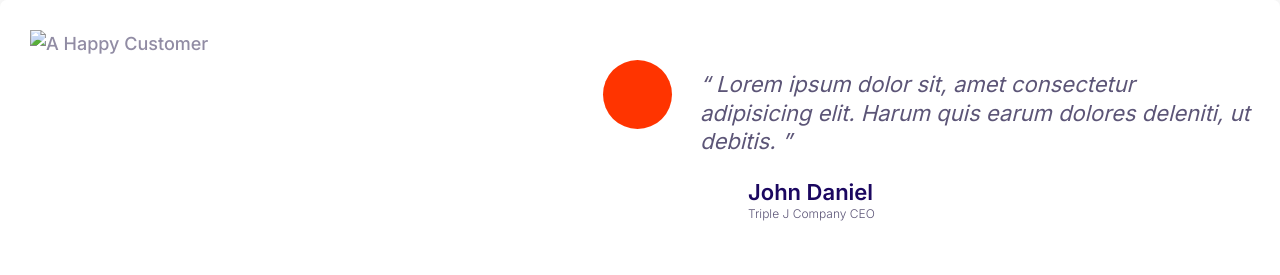
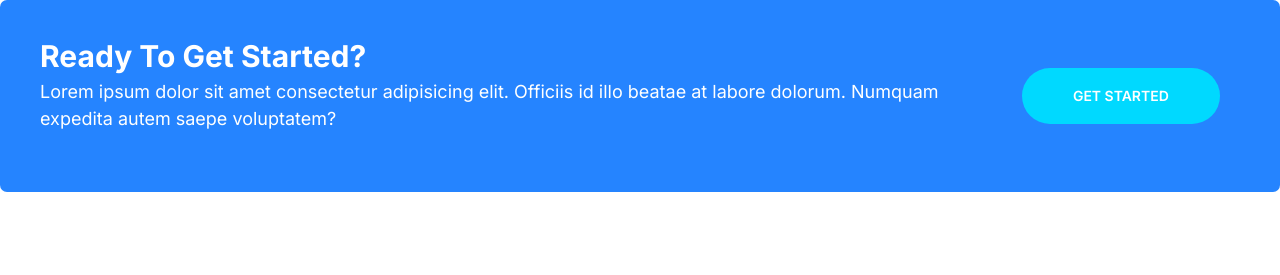
Before and after one commit to Coding-with-Echo/Echofied, a plain HTML site: page index.html in a window 1280 px wide. Drawn offline with Linux system fonts and the light colour scheme.

Commit message:
Building the callout component

```diff
--- a/css/style.css
+++ b/css/style.css
@@ -23,10 +23,10 @@ html {
 }
 
 body {
-  font-family: "Inter", sans-serif;
-  font-size: 2.4rem;
+  font-family: "Inter", Arial, Helvetica, sans-serif;
+  font-size: 2rem;
   font-weight: 500;
-  line-height: 1.6;
+  line-height: 1.5;
   color: var(--color-body);
 }
 
@@ -526,3 +526,49 @@ p {
     margin-top: 3rem;
   }
 }
+
+/* callouts */
+.callout {
+  background: var(--color-primary);
+
+  padding: 4rem;
+  border-radius: 7px;
+}
+
+.callout__content {
+  text-align: center;
+}
+
+.callout__title {
+  color: #fff;
+  margin-top: 0;
+  line-height: 1.1;
+  margin-bottom: 0.5rem;
+  font-size: 3rem;
+}
+
+.callout__text {
+  color: #fff;
+  font-size: 2rem;
+  margin-bottom: 2rem;
+  margin-top: 0;
+}
+
+.callout .btn {
+  align-self: center;
+  margin: 0 2rem;
+}
+
+@media screen and (min-width: 768px) {
+  .callout__content {
+    text-align: left;
+  }
+
+  .callout .grid--1x2 {
+    grid-template-columns: 1fr auto;
+  }
+
+  .callout__text {
+    font-size: 1.8rem;
+  }
+}
--- a/index.html
+++ b/index.html
@@ -15,33 +15,17 @@
     />
   </head>
   <body>
-    <div class="card testimonial">
+    <div class="callout">
       <div class="grid grid--1x2">
-        <div class="testimonial__image">
-          <img src="./images/testimonial.jpg" alt="A Happy Customer" />
-          <div class="icon--container">
-            <svg class="icon icon--white icon--small">
-              <use xlink:href="/images/sprite.svg#quotes"></use>
-            </svg>
-          </div>
+        <div class="callout__content">
+          <h2 class="callout__title">Ready To Get Started?</h2>
+          <p class="callout__text">
+            Lorem ipsum dolor sit amet consectetur adipisicing elit. Officiis id
+            illo beatae at labore dolorum. Numquam expedita autem saepe
+            voluptatem?
+          </p>
         </div>
-        <blockquote class="quote">
-          <p class="quote__text">
-            Lorem ipsum dolor sit, amet consectetur adipisicing elit. Harum quis
-            earum dolores deleniti, ut debitis.
-          </p>
-          <div class="media">
-            <div class="media__image quote__image">
-              <svg class="icon icon--primary icon--small">
-                <use xlink:href="/images/sprite.svg#line"></use>
-              </svg>
-            </div>
-            <div class="media__body">
-              <h3 class="media__title quote__author">John Daniel</h3>
-              <p class="quote__organization">Triple J Company CEO</p>
-            </div>
-          </div>
-        </blockquote>
+        <button class="btn btn--secondary">Get started</button>
       </div>
     </div>
   </body>
```
Also changed, not shown: components/callout.html (added, +12 -0 lines).
